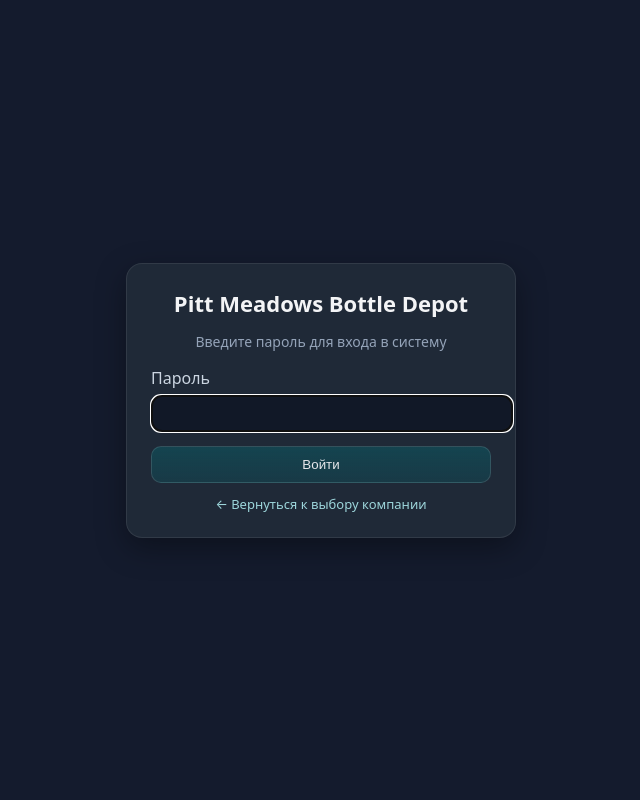
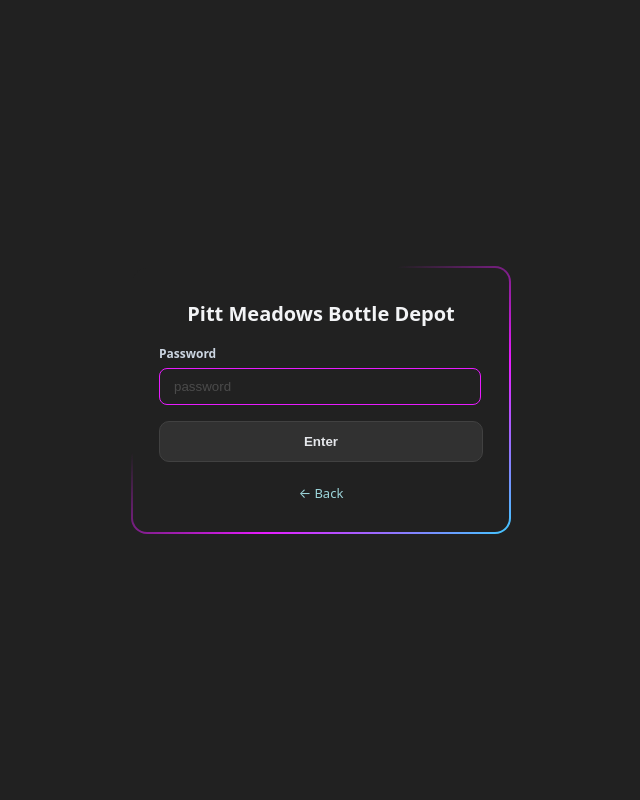
Before and after one commit to DimkaAdam/CRM_SYSTEM, a Django app: page /login/pmb-depot/ in a window 1280 px wide. Shown: the whole page, without its empty margins (319-959 px from the left). Run offline with Django 5.2, Linux system fonts and the light colour scheme; data comes from the database, SQL or seed files in the repository.

Commit message:
добавил начальный экран добавил вторую компанию сделал весы и отчет

```diff
--- a/crm/urls.py
+++ b/crm/urls.py
@@ -4,6 +4,7 @@ from django.conf.urls.static import static
 from django.shortcuts import render
 from django.views.generic import TemplateView
 from rest_framework.routers import DefaultRouter
+from django.contrib.auth import views as auth_views
 from . import views
 from .views import (
     ClientCreateAPIView, DealCreateAPIView,
@@ -142,6 +143,8 @@ urlpatterns = [
     path("api/ai/buyer-suppliers/", views.get_buyer_supplier_map, name="buyer_supplier_map"),
     path('api/ai/monthly-trends/',   views.monthly_trends_api,   name='ai_monthly_trends'),
 
+    path("logout/", auth_views.LogoutView.as_view(next_page='/'), name="logout"),
+
 
 ]
 
--- a/entry_portal/templates/entry_portal/company_login.html
+++ b/entry_portal/templates/entry_portal/company_login.html
@@ -1,55 +1,120 @@
 <!doctype html>
 <html lang="ru">
 <head>
-  <meta charset="utf-8">
+  <meta charset="utf-8" />
   <title>Вход в {{ company.name }}</title>
-  <meta name="viewport" content="width=device-width, initial-scale=1">
+  <meta name="viewport" content="width=device-width, initial-scale=1" />
   <style>
+    /* Центрирование страницы и фирменный тёмный фон */
     body {
       margin: 0;
-      font-family: system-ui, -apple-system, "Segoe UI", Roboto, Arial, sans-serif;
-      background: #141b2d;
-      color: #e5e7eb;
       min-height: 100vh;
       display: flex;
       align-items: center;
       justify-content: center;
+      background: #212121;
+
+      font-family: system-ui, -apple-system, "Segoe UI", Roboto, Arial, sans-serif;
     }
-    .card {
-      background: #1f2937;
+
+    /* Карточка-форма с неоновым бордером (твоя формула) */
+    .form-container {
+      width: 380px;
+      background:
+        linear-gradient(#212121, #212121) padding-box,
+        linear-gradient(145deg, transparent 35%, #e81cff, #40c9ff) border-box;
+      border: 2px solid transparent;
+      padding: 32px 26px 30px 26px;
+      font-size: 14px;
+      color: #fff;
+      display: flex;
+      flex-direction: column;
+      gap: 18px;
+      box-sizing: border-box;
       border-radius: 16px;
-      padding: 24px;
-      min-width: 340px;
-      border: 1px solid rgba(255,255,255,.08);
-      box-shadow: 0 10px 30px rgba(0,0,0,.35);
+
+    }
+
+    .title {
+      margin: 0;
+      font-size: 20px;
+      color: #f3f4f6;
       text-align: center;
     }
-    h1 { margin: 0 0 12px 0; color: #f3f4f6; font-size: 22px; }
-    p { color: #94a3b8; font-size: 14px; margin-bottom: 16px; }
-    label { display:block; margin:10px 0 6px 0; color:#cbd5e1; text-align:left; }
-    input {
-      width:100%; padding:10px;
-      border-radius:10px; border:1px solid rgba(255,255,255,.12);
-      background:#111827; color:#e5e7eb;
+    .subtitle {
+      margin: 2px 0 8px 0;
+      color: #94a3b8;
+      font-size: 13px;
+      text-align: center;
     }
-    .btn {
-      margin-top:14px; width:100%; padding:10px; border-radius:10px;
-      border:1px solid rgba(255,255,255,.12);
-      background:linear-gradient(180deg, rgba(8,102,110,.45), rgba(8,102,110,.28));
-      color:#e5e7eb; cursor:pointer;
-      transition: transform 0.15s ease;
+
+    .form { display: flex; flex-direction: column; gap: 16px; }
+
+    .form-group { display: flex; flex-direction: column; gap: 6px; }
+
+    .form-group label {
+      color: #cbd5e1;
+      font-weight: 600;
+      font-size: 12px;
     }
-    .btn:hover { transform:translateY(-1px); }
-    .error { margin-top:10px; font-size:14px; color:#ef4444; }
-    .muted { margin-top:12px; font-size:13px; color:#94a3b8; }
-    a { color:#9dd6db; text-decoration:none; }
+
+    .form-group input {
+      width: 90%;
+      padding: 10px 14px;
+      border-radius: 8px;
+      color: #fff;
+      background-color: transparent;
+      border: 1px solid #414141;
+      outline: none;
+    }
+    .form-group input::placeholder { opacity: .5; }
+    .form-group input:focus { border-color: #e81cff; }
+
+    .form-submit-btn {
+      width: 100%;
+      display: inline-flex;
+      align-items: center;
+      justify-content: center;
+      font-weight: 600;
+      background: #313131;
+      border: 1px solid #414141;
+      padding: 12px 16px;
+      border-radius: 10px;
+      cursor: pointer;
+      transition: transform .15s ease, background-color .15s ease, color .15s ease, border-color .15s ease;
+      color: #e5e7eb;
+    }
+    .form-submit-btn:hover {
+      background-color: #fff;
+      color: #111827;
+      border-color: #fff;
+    }
+    .form-submit-btn:active { transform: scale(0.98); }
+
+    .error {
+      background: rgba(239,68,68,.08);
+      border: 1px solid rgba(239,68,68,.35);
+      color: #fecaca;
+      border-radius: 8px;
+      padding: 10px 12px;
+      font-size: 13px;
+    }
+
+    .muted {
+      text-align: center;
+      font-size: 13px;
+      color: #94a3b8;
+      margin-top: 6px;
+    }
+    .muted a { color: #9dd6db; text-decoration: none; }
+    .muted a:hover { text-decoration: underline; }
   </style>
 </head>
 <body>
-  <form class="card" method="post">
+  <form class="form-container" method="post" autocomplete="off">
     {% csrf_token %}
-    <h1>{{ company.name|default:company.slug }}</h1>
-    <p>Введите пароль для входа в систему</p>
+
+    <h1 class="title">{{ company.name|default:company.slug }}</h1>
 
     {% if messages %}
       {% for m in messages %}
@@ -57,14 +122,40 @@
       {% endfor %}
     {% endif %}
 
-    <label for="id_password">Пароль</label>
-    <input id="id_password" name="password" type="password" required autofocus>
+    <div class="form">
+      <div class="form-group">
+        <label for="id_password">Password</label>
+        <input
+          id="id_password"
+          name="password"
+          type="password"
+          required
+          autofocus
+          inputmode="text"
+          autocomplete="current-password"
+          placeholder="password" />
+      </div>
 
-    <button class="btn" type="submit">Войти</button>
-
-    <div class="muted">
-      <a href="/">← Вернуться к выбору компании</a>
+      <button class="form-submit-btn" type="submit">Enter</button>
+      <div class="muted">
+        <a href="/">← Back</a>
+      </div>
     </div>
   </form>
+
+  <!-- необязательная защита от двойной отправки -->
+  <script>
+    (function () {
+      const form = document.querySelector('form');
+      if (!form) return;
+      form.addEventListener('submit', function (e) {
+        const btn = form.querySelector('button[type="submit"]');
+        if (btn) {
+          btn.disabled = true;
+          btn.textContent = 'Implementing…';
+        }
+      });
+    })();
+  </script>
 </body>
 </html>
--- a/scales/urls.py
+++ b/scales/urls.py
@@ -1,5 +1,5 @@
 from django.urls import path
-
+from django.contrib.auth import views as auth_views
 from . import views
 
 app_name = 'scales'
@@ -13,5 +13,6 @@ urlpatterns = [
 
     path("export/daily/", views.export_daily_pdf, name="export_daily_pdf"),
     path("export/monthly/", views.export_monthly_excel, name="export_monthly_excel"),
+    path("logout/", auth_views.LogoutView.as_view(next_page='/'), name="logout"),
 
 ]
--- a/settings.py
+++ b/settings.py
@@ -106,11 +106,11 @@ AUTH_PASSWORD_VALIDATORS = [
 
 LANGUAGE_CODE = 'en-us'
 
-TIME_ZONE = 'UTC'
 
+TIME_ZONE = 'America/Vancouver'
+USE_TZ = True
 USE_I18N = True
 
-USE_TZ = True
 
 
 # settings.py
@@ -167,3 +167,4 @@ from decouple import config
 OPENAI_API_KEY = config("OPENAI_API_KEY")
 
 LOGIN_URL = "/accounts/login/"
+LOGOUT_REDIRECT_URL = '/'
```
Also changed, not shown: crm/static/crm/index.css (+44 -0 lines), crm/templates/crm/index.html (+30 -0 lines), scales/management/commands/rollover_scales.py (added, +28 -0 lines), scales/static2/scales/css/home.css (+48 -0 lines), scales/templates/scales/home.html (+26 -0 lines).
